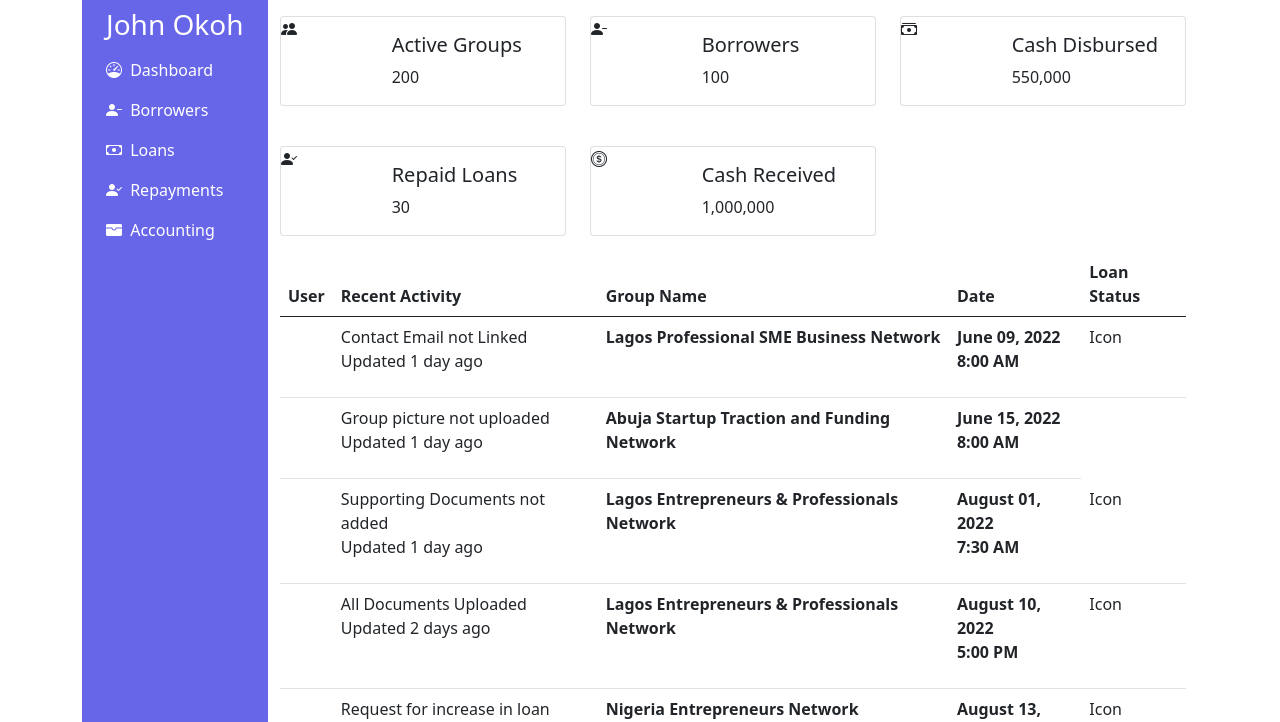
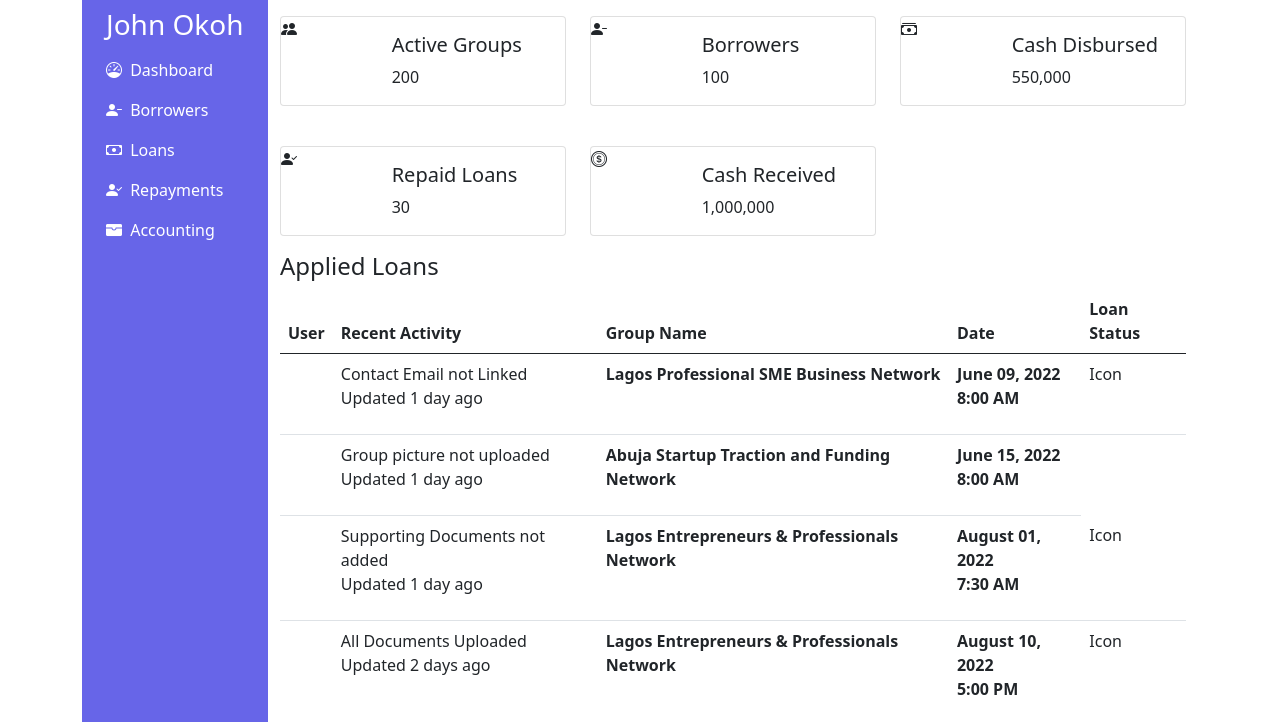
Before and after one commit to Obumezi/rocket-lending, a plain HTML site: page index.html in a window 1280 px wide. Shown: the top 722 px of the page. Drawn offline with nearby package versions, Linux system fonts and the light colour scheme.

Commit message:
late changes

```diff
--- a/index.html
+++ b/index.html
@@ -167,6 +167,7 @@
                   </div>
               </div>
               <div>
+                <h4>Applied Loans</h4>
                 <table class="table">
                     <thead>
                       <tr>
```
